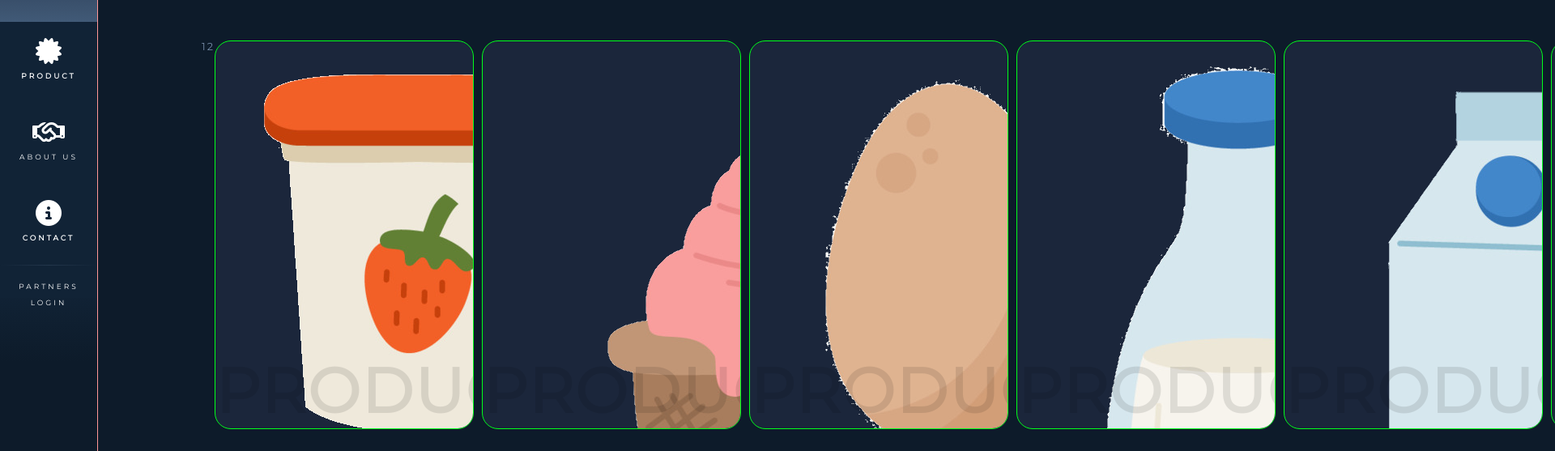
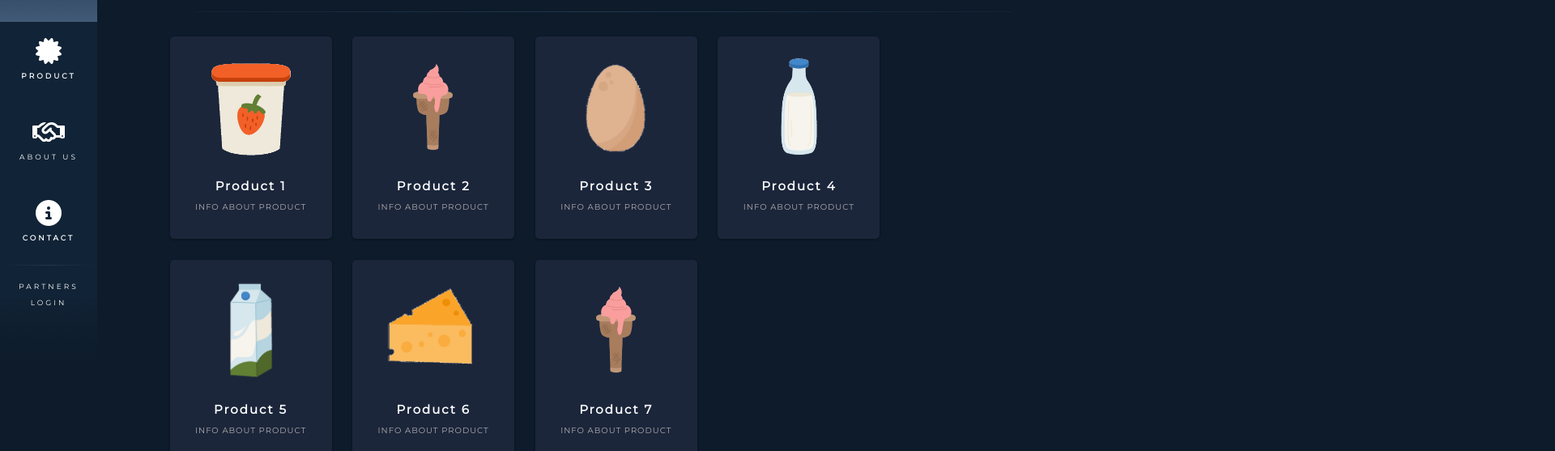
Before and after one commit to tomhaakon/nivaa1_hovedoppgave, a plain HTML site: page product.html in a window 1280 px wide. Shown: the part 103-660 px from the top of the page at 81% size, 1920 px wide, since content can reach past the window. Drawn offline with Linux system fonts and the light colour scheme.

Commit message:
fått orden på products, bare finpussing igjen

```diff
--- a/css/main.css
+++ b/css/main.css
@@ -12,22 +12,18 @@ body {
   grid-template-columns: 120px auto;
 }
 .gridContentBox {
-  border: 1px solid rgb(255, 150, 150);
+  /* border: 1px solid rgb(255, 150, 150); */
   width: auto;
   padding-top: 50px;
-  padding-left: 10vw;
-  padding-right: 10vw;
+  padding-left: 7vw;
 }
 .gridContentBox .contentHeadline {
-  font-size: 2vw;
+  font-size: 30px;
   color: white;
 }
 .gridContentBox .contentText {
-  padding-top: 50px;
-  margin-bottom: 50px;
-  flex: 60%;
   color: #778da9;
-  font-size: 1vw;
+  font-size: 15px;
   font-family: Montserrat;
   font-style: normal;
   letter-spacing: 2px;
@@ -35,3 +31,26 @@ body {
 .gridContentBox .flexitup {
   display: flex;
 }
+hr.gradient {
+  height: 1px;
+  border: none;
+  border-radius: 6px;
+  background: linear-gradient(
+    90deg,
+    rgb(17, 35, 54) 0%,
+    rgba(65, 90, 119, 0.445) 50%,
+    rgb(17, 35, 54) 100%
+  );
+}
+hr.divline {
+  height: 1px;
+  margin: 30px 30px 30px;
+  border: none;
+  border-radius: 6px;
+  background: linear-gradient(
+    90deg,
+    rgb(17, 35, 54) 0%,
+    rgba(65, 90, 119, 0.445) 50%,
+    rgb(17, 35, 54) 100%
+  );
+}
--- a/css/navbar.css
+++ b/css/navbar.css
@@ -107,14 +107,3 @@
   opacity: 0.7;
   /* background-color: #142a41; */
 }
-hr.gradient {
-  height: 1px;
-  border: none;
-  border-radius: 6px;
-  background: linear-gradient(
-    90deg,
-    rgb(17, 35, 54) 0%,
-    rgba(65, 90, 119, 0.445) 50%,
-    rgb(17, 35, 54) 100%
-  );
-}
--- a/css/products.css
+++ b/css/products.css
@@ -1,101 +1,58 @@
-.cardFrame {
-  margin: 0;
-  border: 1px solid rgb(0, 255, 26);
-  position: relative;
-  width: 320px;
-  height: 480px;
-  overflow: hidden;
-  border-radius: 20px;
-  background-color: #1b263b;
-  margin-right: 10px;
-}
 #inputCardFrames {
   display: flex;
+  flex-wrap: wrap;
+}
+#inputCardFrames .cardFrame {
+  text-align: center;
+  /* border: 1px solid rgb(0, 255, 26); */
+  width: 200px;
+  height: 250px;
+  overflow: hidden;
+  border-radius: 5px;
+  background-color: #1b263b;
+  margin: 0vw 2vw 2vw 0vw;
 }
 
-#cardBox .cardFrame .img-container {
-  border: 1px solid red;
-  position: relative;
+#inputCardFrames .cardFrame {
+  box-shadow: 0 1px 3px rgba(0, 0, 0, 0.12), 0 1px 2px rgba(0, 0, 0, 0.24);
+}
+#inputCardFrames .cardFrame:hover {
+  background-color: #778da9a5;
+  -webkit-transition: background-color 1s ease-out;
+  -moz-transition: background-color 1s ease-out;
+  -o-transition: background-color 1s ease-out;
+  -o-transition: color 1s ease-out;
+  transition: background-color 2s ease-out;
+  box-shadow: 0 14px 28px rgba(0, 0, 0, 0.25), 0 10px 10px rgba(0, 0, 0, 0.22);
+}
+/* rammen bildet skal inn i*/
+#inputCardFrames .cardFrame .img-container {
+  /* border: 1px solid rgb(255, 204, 0); */
+  display: flex;
+  justify-content: center;
+  align-items: center;
   height: 70%;
-  margin: auto;
-  width: max-content;
+}
+/* selve bildet */
+#inputCardFrames .cardFrame .img-container .product-img {
+  height: 130px;
+  /* border: 1px solid rgb(47, 0, 255); */
 }
 
-#cardBox .cardFrame .product-img {
-  margin-top: 8vw;
-  height: 200px;
-  border: 1px solid red;
+#inputCardFrames .cardFrame .product-title {
+  /* border: 1px solid red; */
+  font-size: 15px;
+  color: white;
+
+  font-weight: 700;
+  letter-spacing: 2px;
 }
-
-.cardFrame .product-title {
-  border: 1px solid red;
-  font-size: 24px;
-  color: white;
-  font-weight: 700;
-  letter-spacing: 1px;
-}
-.cardFrame .product-info {
-  border: 1px solid red;
-  font-size: 18px;
-  z-index: 1;
+#inputCardFrames .cardFrame .product-info {
+  /* border: 1px solid red; */
+  padding: 10px;
+  font-size: 10px;
   color: rgb(178, 172, 172);
   font-weight: 500;
   text-transform: uppercase;
   letter-spacing: 1px;
 }
-.cardFrame::after {
-  content: "PRODUCT";
-  position: absolute;
-  bottom: 0;
-  left: 0;
-  font-weight: 600;
-  font-size: 6em;
-  color: rgba(0, 0, 0, 0.1);
-}
-
-/*
-.cardFrame .price {
-  font-size: 24px;
-  color: white;
-  font-weight: 700;
-  letter-spacing: 1px;
-}
-.cardFrame:hover .buy {
-  top: 0;
-  opacity: 1;
-}
-
-
-
-.cardFrame .product-content .price {
-  font-size: 24px;
-  color: white;
-  font-weight: 700;
-  letter-spacing: 1px;
-}
-
-.cardFrame .product-content .buy {
-  position: relative;
-  top: 100px;
-  opacity: 0;
-  padding: 10px 30px;
-  margin-top: 15px;
-  color: #000000;
-  text-decoration: none;
-  background: #ffce00;
-  border-radius: 30px;
-  text-transform: uppercase;
-  letter-spacing: 1px;
-  transition: 0.5s;
-}
-
-.mouse {
-  height: 300px;
-  width: auto;
-} */
-
-/*
-cardImg
-cardTitle
-cardContent
-*/
--- a/product.html
+++ b/product.html
@@ -74,19 +74,15 @@
       <div class="gridContentBox">
         <!-- headline -->
         <div class="contentHeadline">Products</div>
-        <hr class="gradient" style="margin-top: 20px" />
-        <!-- CONTENT HERE -->
-        <div class="contentText flexitup">
-          <!-- -->
-          <div>1</div>
-          <div>2</div>
+        <hr class="divline" />
+        <!-- CONTENT START -->
+        <div class="contentText">
           <div id="inputCardFrames"></div>
         </div>
-
         <!-- CONTENT END -->
 
         <nav>
-          <hr class="gradient" />
+          <hr class="divline" />
           <p class="contentFooter">
             6. Side <br />3: Product Page. <br />- Siden skal ha 7 kort, hvor
             alle kort viser et bilde, tittel og beskrivelse av produktet.
--- a/product.js
+++ b/product.js
@@ -36,7 +36,7 @@ const products = [
     id: 5,
   },
   {
-    image: "img/product_7.png",
+    image: "img/product_2.png",
     title: "Product 7",
     content: "info about product",
     id: 6,
```
Also changed, not shown: css/hover.css (added, +45 -0 lines), 1 other file.
